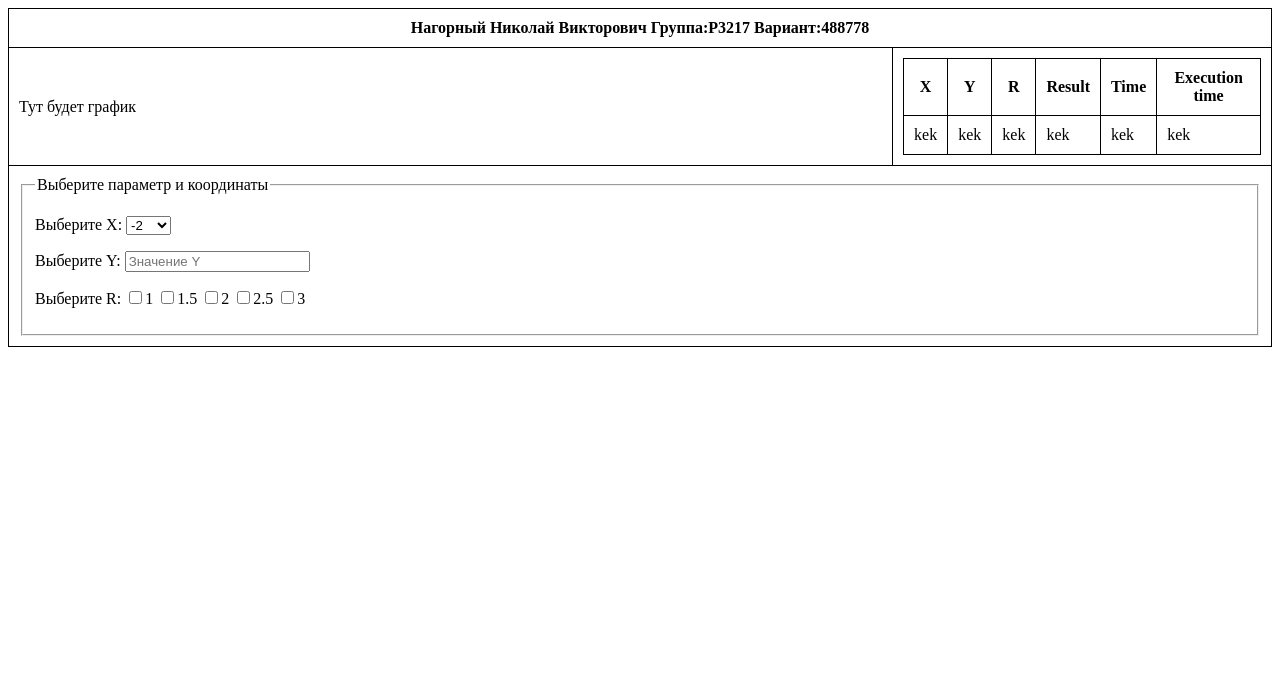
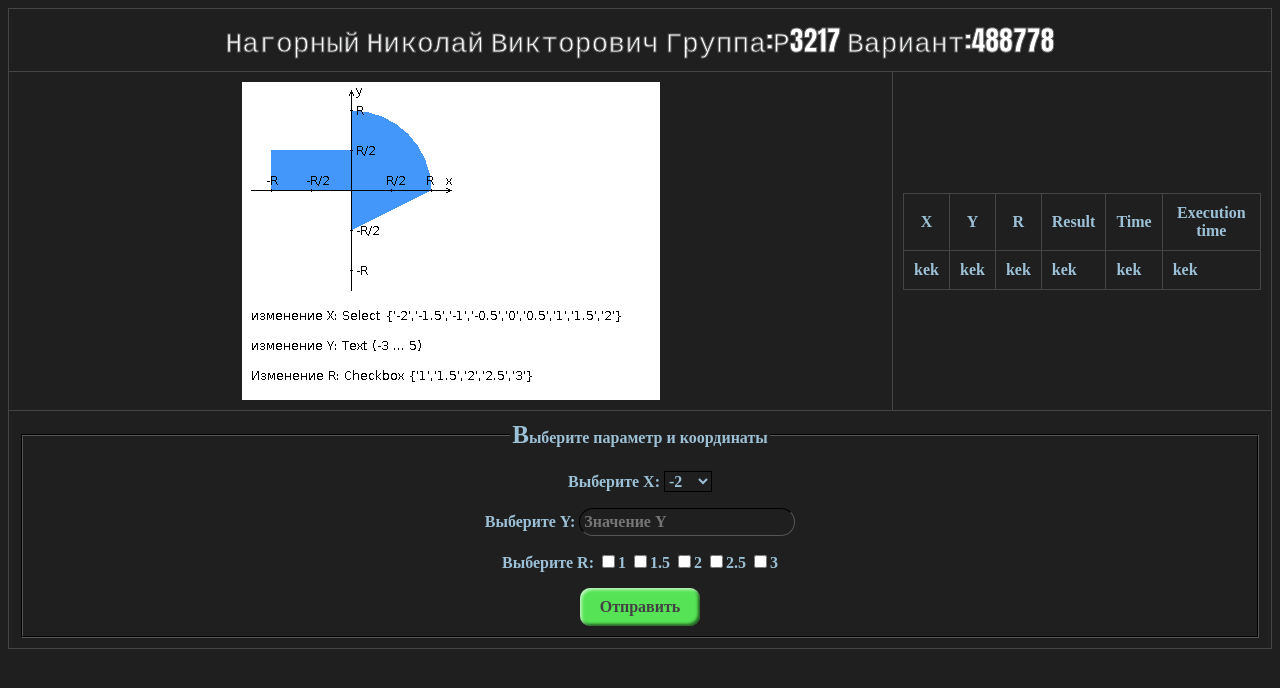
Before and after one commit to MiRAX12/Web-1, a plain HTML site: page static/index.html in a window 1280 px wide. Drawn offline with Linux system fonts and the light colour scheme.

Commit message:
started JS

```diff
--- a/static/index.html
+++ b/static/index.html
@@ -1,5 +1,5 @@
 <!doctype html>
-<html lang = "en-US">
+<html lang="en-US">
 <head>
     <meta charset="utf-8"/>
     <title>
@@ -11,14 +11,17 @@
 can hit in a small blue area">
     <link rel="stylesheet" href="styles.css"/>
     <link rel="icon" href="images/favicon.ico" type="image/x-icon"/>
+    <script async src="script.js"></script>
 </head>
 <body>
 <table><!--Переделать в CSS там же выравнивание!-->
     <tr>
-                <th colspan="2">Нагорный Николай Викторович Группа:Р3217 Вариант:488778</th>
+        <th class="page-title" colspan="2">Нагорный Николай Викторович Группа:Р3217 Вариант:488778</th>
     </tr>
     <tr>
-                <td class="plot">Тут будет график</td>
+        <td class="plot">
+            <img src="images/plot.png" alt="тут будет график"/>
+        </td>
         <td class="log">
             <table>
                 <tr>
@@ -40,7 +43,8 @@ can hit in a small blue area">
             </table>
         </td>
     </tr>
-            <tr><td colspan="2">
+    <tr>
+        <td colspan="2">
             <form method="post">
                 <fieldset>
                     <legend>Выберите параметр и координаты</legend>
@@ -61,7 +65,8 @@ can hit in a small blue area">
                     </p>
                     <p>
                         <label>Выберите Y:
-                                <input type="text" id="Y_val" name="Y_val" placeholder="Значение Y" pattern="^-?\d+$" minlength="1"
+                            <input type="text" id="Y_val" name="Y_val" placeholder="Значение Y" pattern="^-?\d+$"
+                                   minlength="1"
                                    required>
                         </label>
                     </p>
@@ -74,9 +79,11 @@ can hit in a small blue area">
                             <input type="checkbox" name="R_val" id="3" value="3"><label for="3">3</label>
                         </label>
                     </p>
+                    <button class="send-button">Отправить</button>
                 </fieldset>
             </form>
-            </td></tr>
+        </td>
+    </tr>
 </table>
 </body>
 </html>
--- /dev/null
+++ b/static/script.js
@@ -0,0 +1,5 @@
+const R_val = document.querySelector()
+
+function printSelect(){
+    RVal = RVal.value;
+}
--- a/static/styles.css
+++ b/static/styles.css
@@ -1,7 +1,16 @@
 table, td, th {
-    border: 1px solid;
+    border: 1px solid #434645;
     border-collapse: collapse;
     padding: 10px;
+}
+
+*{
+    font-size: 16px;
+    font-weight: bold;
+    font-family: "Times New Roman", monospace;
+    color: #9cc0d6;
+    background-color: #1f1f1f;
+    border-color: black;
 }
 
 table{
@@ -15,3 +24,62 @@ table{
 .log {
     width: 30%;
 }
+
+form > fieldset {
+    text-align: center;
+}
+
+form[method=post]{
+    font-family: Arial,monospace;
+    font-size: 16px
+}
+
+input#Y_val {
+    border-radius: 20px;
+    border-width: 1px;
+    padding: 4px;
+}
+
+legend::first-letter{
+    font-size: 25px ;
+}
+
+.send-button{
+    background-color: #56e456;
+    border-radius: 10px;
+    border: 2px;
+    padding: 10px 20px;
+    font-size: 1rem;
+    text-align: center;
+    color: #434242;
+    box-shadow:
+            inset 2px 2px 3px rgb(255 255 255 / 0.6),
+            inset -2px -2px 3px rgb(0 0 0 / 0.6);
+}
+
+.plot img{
+    display: block;
+    margin: 0 auto;
+}
+
+.basic{
+    display: block;
+}
+
+.send-button:hover{
+    background-color: #3fd662;
+}
+
+.send-button:active{
+    box-shadow:
+            inset -2px -2px 3px rgb(255 255 255 / 0.6),
+            inset 2px 2px 3px rgb(0 0 0 / 0.6);
+}
+
+.page-title{
+    font-family: Impact, monospace;
+    color: white;
+    -webkit-text-stroke: 1px #5c5e5d;
+    font-size: 28px;
+    font-weight: normal;
+}
```
Also changed, not shown: static/images/plot.png (added). Lines whose indentation alone changed are shown as unchanged.
